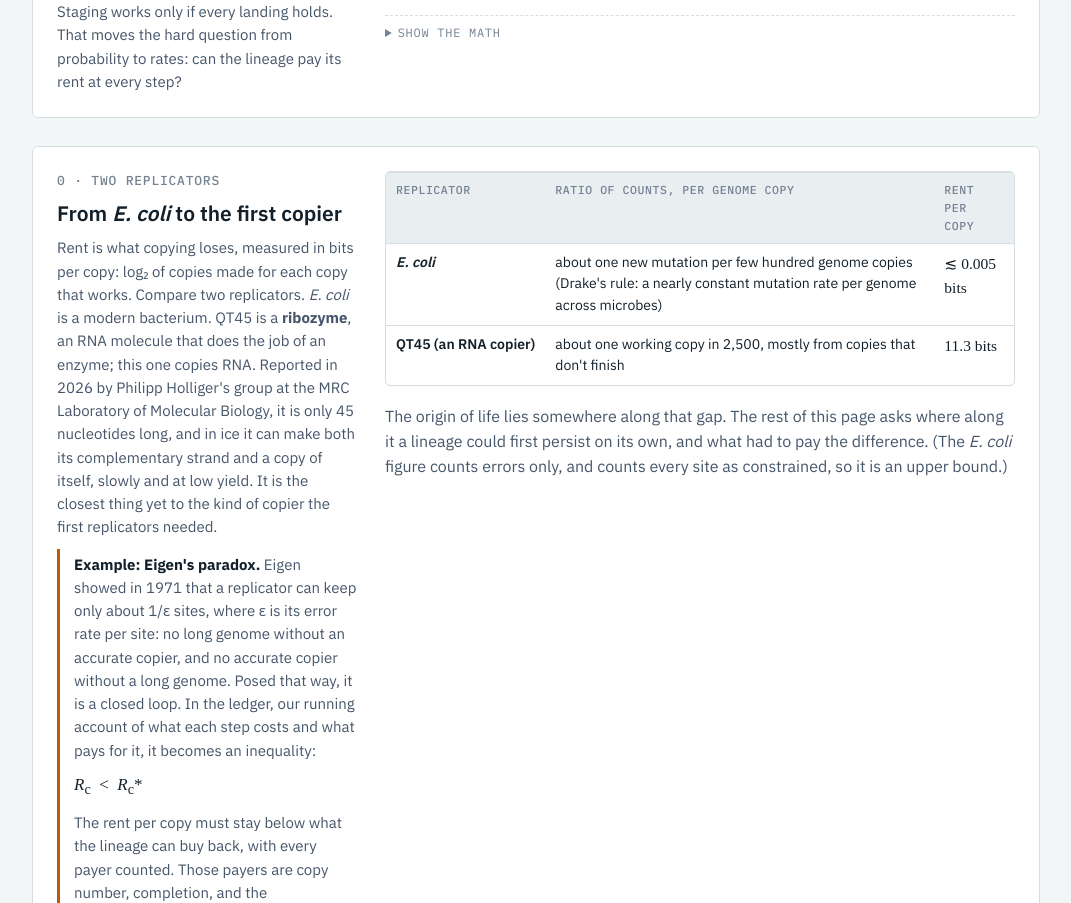
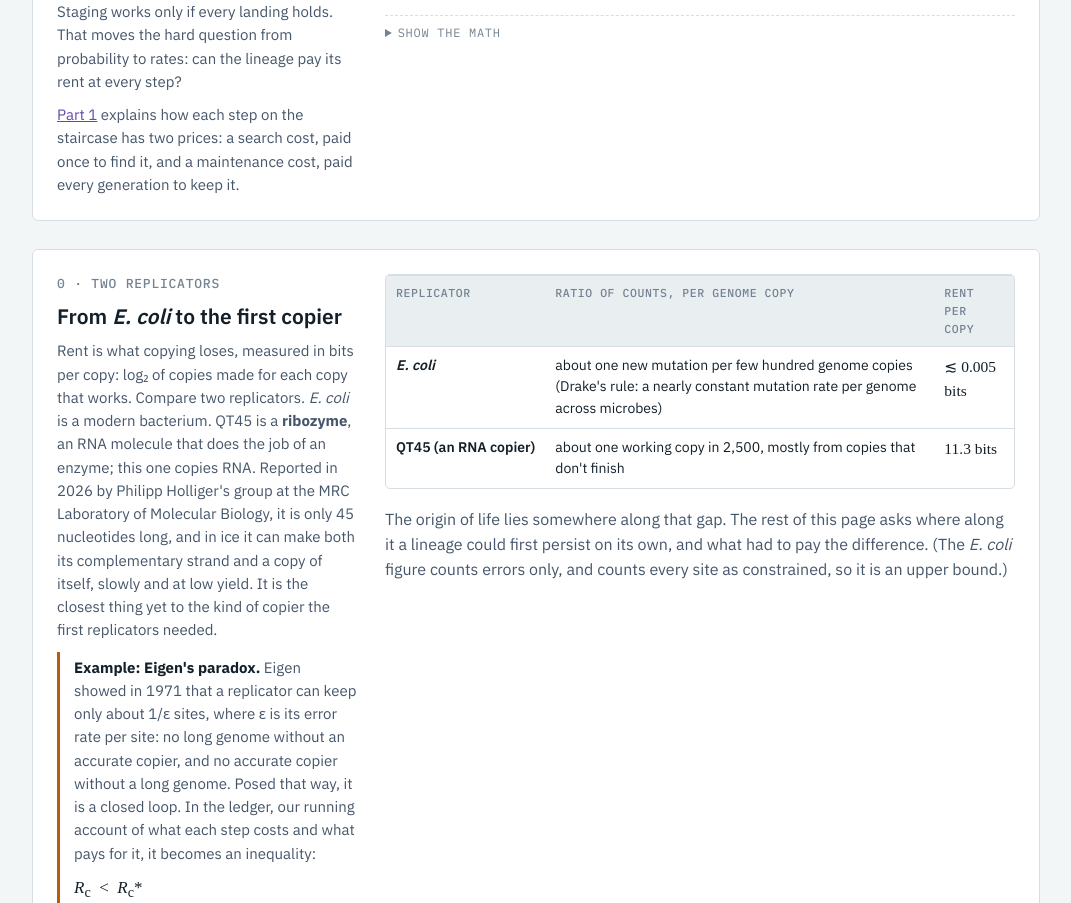
Before and after one commit to JosephBrisendine/josephbrisendine.github.io, a plain HTML site: page origin-of-life-solvable.html in a window 1280 px wide. Shown: the part 1779-2682 px from the top of the page, without its empty margins (104-1175 px from the left). Drawn offline with Linux system fonts and the light colour scheme; a web font is replaced by a local one.

Commit message:
Hoyle panel: forward pointer to Part 1's two prices per step
Co-Authored-By: Claude Opus 5.5 <noreply@anthropic.com>
Claude-Session: https://claude.ai/code/session_01KoBUPx5mnhARouKRM48r4A

```diff
--- a/origin-of-life-solvable.html
+++ b/origin-of-life-solvable.html
@@ -172,6 +172,7 @@ footer{font-size:13px;color:var(--muted);max-width:760px}
     <p>The junkyard-tornado argument prices a cell as one draw. All of its bits have to be found at once, against one budget.</p>
     <p>Bits add along a path, because the log of a product is a sum. A step that is kept does not have to be found again, so each step is searched against its own budget. The bits measure cost, not improbability.</p>
     <p>Staging works only if every landing holds. That moves the hard question from probability to rates: can the lineage pay its rent at every step?</p>
+    <p><a href="#part1">Part 1</a> explains how each step on the staircase has two prices: a search cost, paid once to find it, and a maintenance cost, paid every generation to keep it.</p>
   </div>
   <div class="draw">
     <div class="scroll"><svg id="hoyle" viewBox="0 0 680 290" role="img" aria-label="Left: one cliff of thousands of bits against a budget near 100. Right: a staircase of small steps, each with a lock showing it is kept."></svg></div>
```
